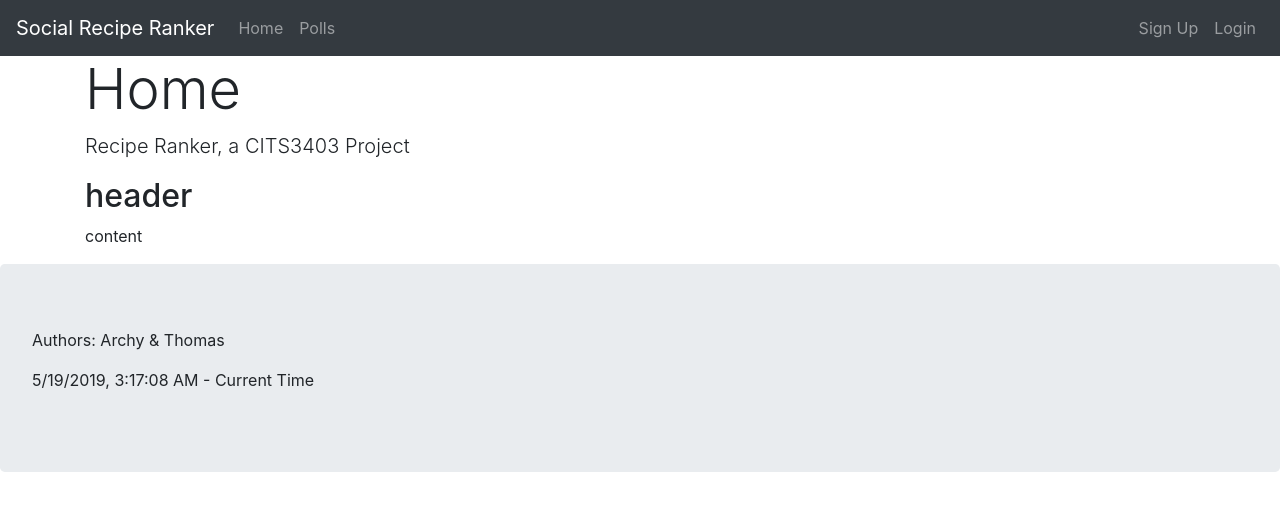
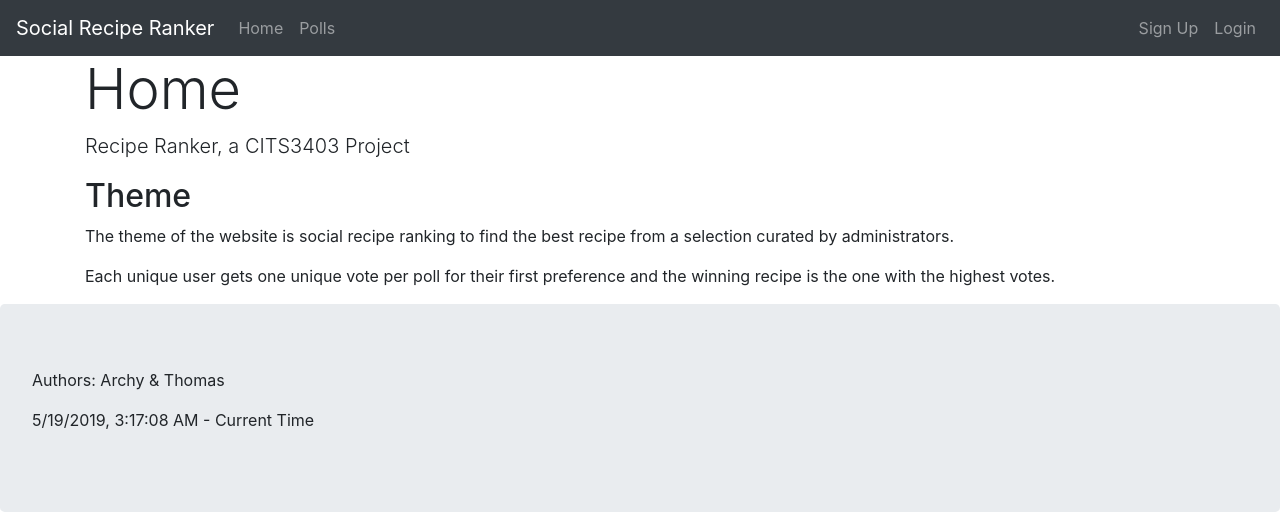
Before and after one commit to ThomasJamesCrawford/cits3403-recipe-ranker, a Flask app: page / in a window 1280 px wide. Shown: the top 528 px of the page. Run offline with Flask 2, Linux system fonts and the light colour scheme; some libraries are stand-ins or nearby versions.

Commit message:
tiny intro homepage

```diff
--- a/app/static/js/script.js
+++ b/app/static/js/script.js
@@ -9,6 +9,7 @@ $(document).ready(function () {
         window.location = $(this).data("href");
     });
 
+    // uses the html5 validity popup is password dont match
     $("#password_repeat").on("input", function() {
         if($("#password_repeat").val() != $("#password").val())
         {
--- a/app/templates/index.html
+++ b/app/templates/index.html
@@ -9,9 +9,11 @@
 <div class="row">
     <section class="col">
         <header>
-            <h2>header</h2>
+            <h2>Theme</h2>
         </header>
-        <p>content</p>
+        <p>The theme of the website is social recipe ranking to find the best recipe from a selection curated by administrators.</p>
+
+        <p>Each unique user gets one unique vote per poll for their first preference and the winning recipe is the one with the highest votes.</p>
     </div>
 </div>
 
```
